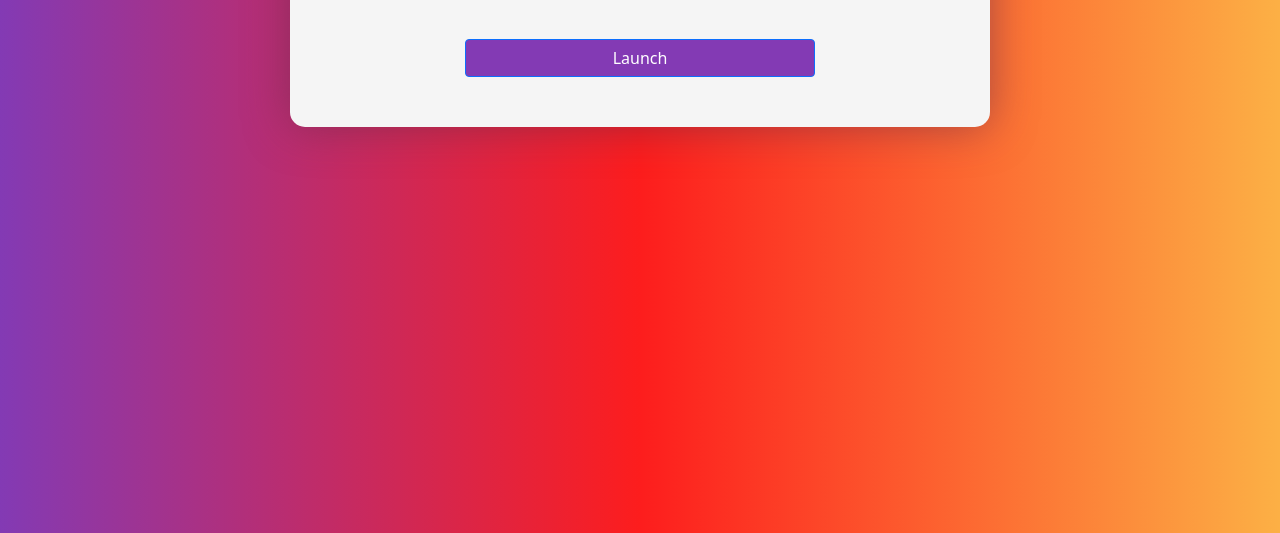
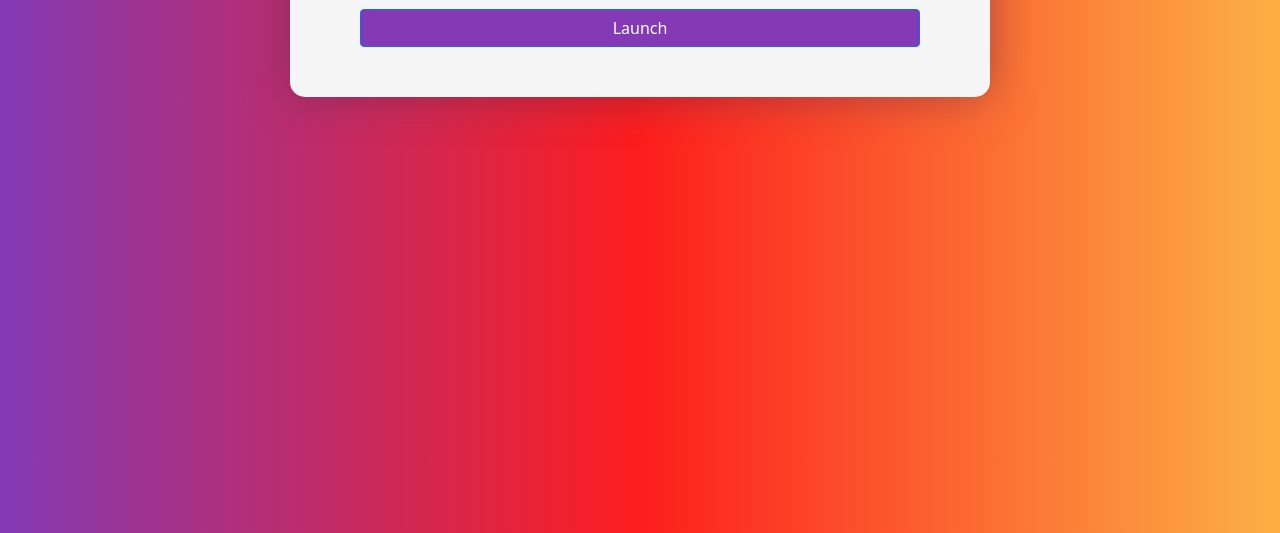
Before and after one commit to remigiuszpulit/JS_quiz_game, a website: page index.html in a window 1280 px wide. Shown: the part 267-800 px from the top of the page. Drawn offline with nearby package versions, Linux system fonts and the light colour scheme; files that its build step writes are made by us from their sources.

Commit message:
fixed css for launch button width

```diff
--- a/src/js/app.js
+++ b/src/js/app.js
@@ -131,7 +131,7 @@ startBtn.addEventListener("click", () => {
   document
     .querySelector(".box")
     .appendChild(questionHTML(questionSource, qSet[0]));
-  //   qSet.shift();
+
   document.querySelector(".box").appendChild(nextBtn);
 });
 
@@ -144,7 +144,7 @@ const f = (arr, val) => {
 const scoreboardTag = (no, count) => {
   const tag = createTag({
     tagName: "h3",
-    // className
+
     text: `You have answered ${no} of ${count} questions correctly`,
   });
   return tag;
--- a/src/scss/main.scss
+++ b/src/scss/main.scss
@@ -52,9 +52,9 @@ body {
 
 #startBtn {
   background-color: rgba(131, 58, 180, 1);
-  width: 50%;
+  width: 80%;
   margin: auto;
-  margin-top: 50px;
+  margin-top: 20px;
 }
 
 #nextBtn {
```
